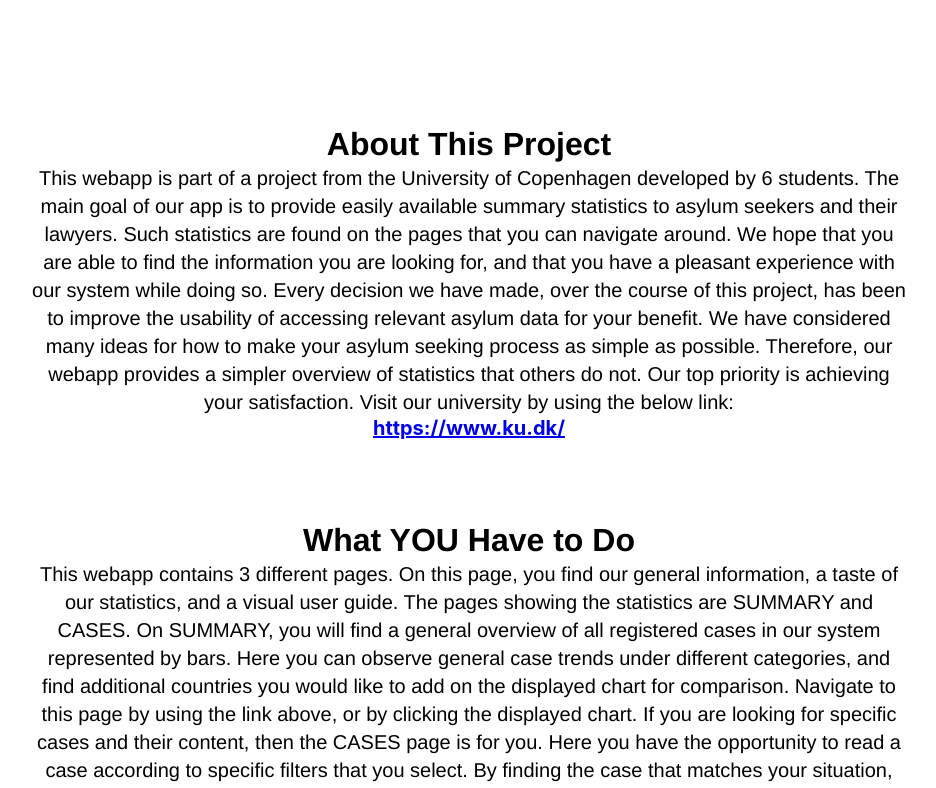
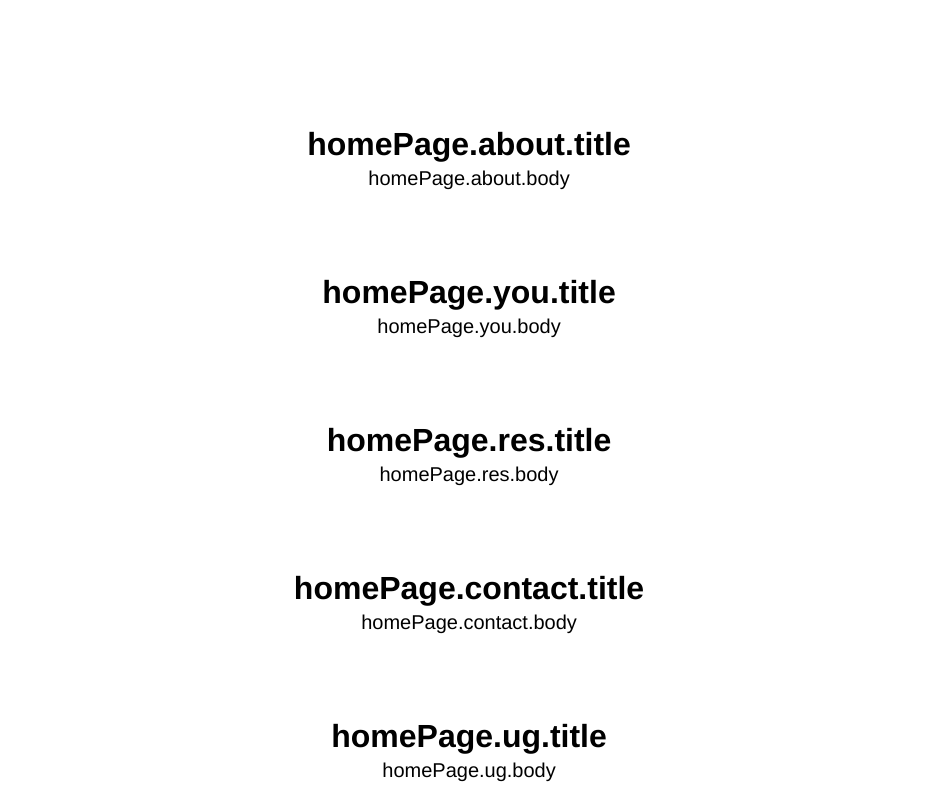
Before and after one commit to lilygostovic/DASS-frontend, a React (Create React App) app: page / in a window 1280 px wide. Shown: the part 780-1568 px from the top of the page, without its empty margins (171-1107 px from the left). Built offline with nearby package versions, Linux system fonts and the light colour scheme.

Commit message:
Removed text to be added in another branch

```diff
--- a/src/i18n/locales/en.json
+++ b/src/i18n/locales/en.json
@@ -7,26 +7,6 @@
   "homePage": {
     "title": "Danish\nAsylum Seeker\nStatistics",
     "subtitle": "A summary of statistics about Asylum Seekers in Denmark. ",
-    "about": {
-      "title": "About This Project",
-      "body": "This webapp is part of a project from the University of Copenhagen developed by 6 students. The main goal of our app is to provide easily available summary statistics to asylum seekers and their lawyers. Such statistics are found on the pages that you can navigate around. We hope that you are able to find the information you are looking for, and that you have a pleasant experience with our system while doing so. Every decision we have made, over the course of this project, has been to improve the usability of accessing relevant asylum data for your benefit. We have considered many ideas for how to make your asylum seeking process as simple as possible. Therefore, our webapp provides a simpler overview of statistics that others do not. Our top priority is achieving your satisfaction. Visit our university by using the below link:"
-    },
-    "you": {
-      "title": "What YOU Have to Do",
-      "body": "This webapp contains 3 different pages. On this page, you find our general information, a taste of our statistics, and a visual user guide. The pages showing the statistics are SUMMARY and CASES. On SUMMARY, you will find a general overview of all registered cases in our system represented by bars. Here you can observe general case trends under different categories, and find additional countries you would like to add on the displayed chart for comparison. Navigate to this page by using the link above, or by clicking the displayed chart. If you are looking for specific cases and their content, then the CASES page is for you. Here you have the opportunity to read a case according to specific filters that you select. By finding the case that matches your situation, you will gain insight into how your own case can progress. Navigate to this page by using the link above. Please use the visual user guide below in case of any confusion."
-    },
-    "res": {
-      "title": "Resources",
-      "body": "Our webapp is based on the home of Flygtningenævnet, which is where our data is gathered from. The data from our statistical representations originates from the Praksis section, which contains the actual cases and their descriptions. Should you wish to access additional information and details that are not provided by us, please visit the below link:"
-    },
-    "contact": {
-      "title": "Contact Us",
-      "body": "For any inquiries, please contact our client at: krka@di.ku.dk"
-    },
-    "ug": {
-      "title": "User Guide",
-      "body": "Follow these steps to find your cases"
-    },
     "images": {
       "homeChart":
         "READ: You can also find our case statistics by clicking the chart above",
--- a/src/pages/Home/components/HomeText.tsx
+++ b/src/pages/Home/components/HomeText.tsx
@@ -5,35 +5,9 @@ import { StyledText } from "../../../components/common/StyledText";
 interface HomeTextBlockProps {
   title: string;
   text: string;
-  links?: string[]
 }
 
-export const HomeTextBlock = ({ title, text, links }: HomeTextBlockProps) => {
-  if (links !== undefined) {
-    // Render block with link
-    const [l1] = links;
-
-    return (
-      <StyledDiv
-      display="flex"
-      flexDirection="column"
-      alignItems="center"
-      mx="200px"
-      py="40px"
-    >
-      <StyledText variant="headerBig">{title}</StyledText>
-      <StyledText variant="paragraphMedium" textAlign="center">
-        {text}
-      </StyledText>
-      <a style={{
-        fontSize: "20px",
-        fontWeight: "bold",
-      }} href={l1}>{l1}</a>
-    </StyledDiv>
-    )
-  } else {
-    // Render block without link
-    return (
+export const HomeTextBlock = ({ title, text }: HomeTextBlockProps) => (
     <StyledDiv
     display="flex"
     flexDirection="column"
@@ -46,6 +20,4 @@ export const HomeTextBlock = ({ title, text, links }: HomeTextBlockProps) => {
       {text}
     </StyledText>
   </StyledDiv>
-    )
-  }
-};
+);
--- a/src/pages/Home/index.tsx
+++ b/src/pages/Home/index.tsx
@@ -31,7 +31,6 @@ export const Home = () => {
         <HomeTextBlock
           title={aboutTitleText}
           text={aboutText}
-          links={["https://www.ku.dk/"]}
         />
         <HomeTextBlock
           title={youTitle}
@@ -40,7 +39,6 @@ export const Home = () => {
         <HomeTextBlock
           title={resTitle}
           text={resBody}
-          links={["https://fln.dk/"]}
         />
         <HomeTextBlock
           title={contactTitle}
```
Lines whose indentation alone changed are shown as unchanged.
